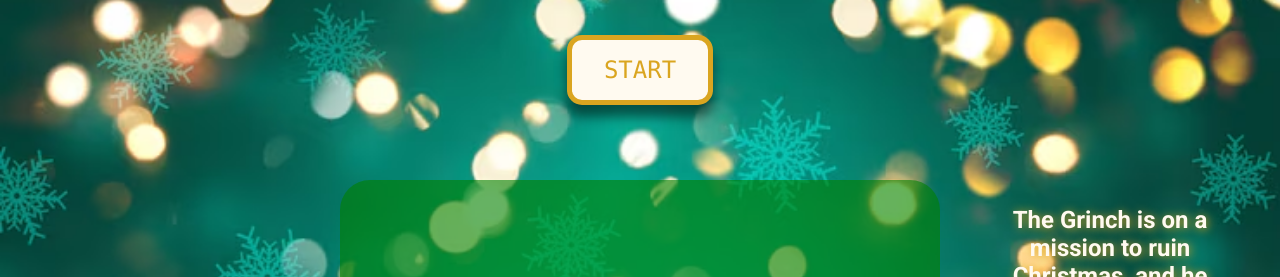
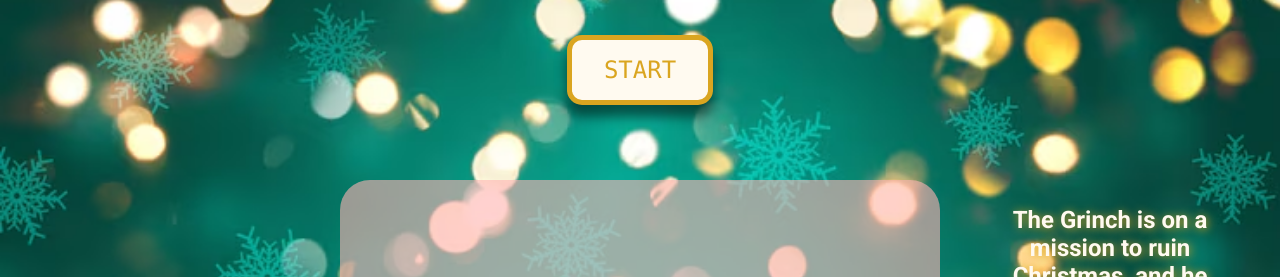
Before and after one commit to meredithnorman/Christmas-Catcher, a plain HTML site: page index.html in a window 1280 px wide. Shown: the part 163-440 px from the top of the page. Drawn offline with nearby package versions, Linux system fonts and the light colour scheme.

Commit message:
Update styles.css

```diff
--- a/styles.css
+++ b/styles.css
@@ -99,7 +99,7 @@ button:active {
 .cell {
   height: 100px;
   width: 100px;
-  background-color: rgb(0, 128, 0, 0.6);
+  background-color: rgb(255, 180, 180, 0.6);
   display: flex;
   align-items: center;
   justify-content: center;
```
